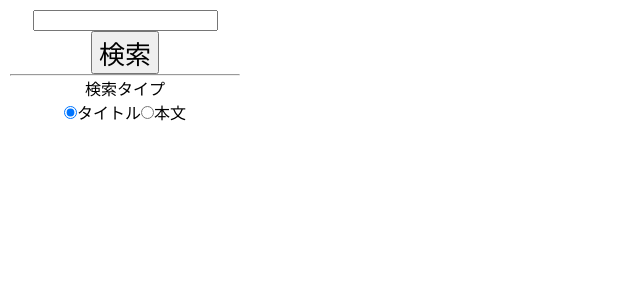
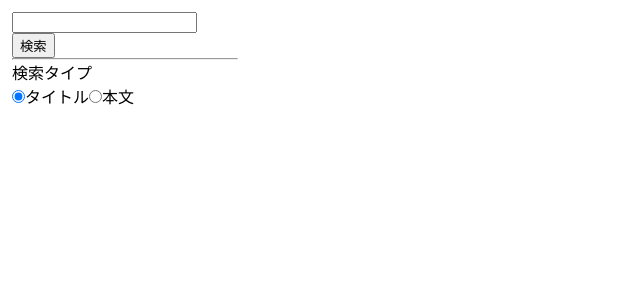
Before and after one commit to maaaashi/qiita-search, a React (Vite) app: page / in a window 1280 px wide. Shown: the top 300 px of the page, without its empty margins (0-640 px from the left). Built offline with nearby package versions, Linux system fonts and the light colour scheme.

Commit message:
css適用

```diff
--- a/src/App.css
+++ /dev/null
@@ -1,42 +0,0 @@
-.App {
-  text-align: center;
-}
-
-.App-logo {
-  height: 40vmin;
-  pointer-events: none;
-}
-
-@media (prefers-reduced-motion: no-preference) {
-  .App-logo {
-    animation: App-logo-spin infinite 20s linear;
-  }
-}
-
-.App-header {
-  background-color: #282c34;
-  min-height: 100vh;
-  display: flex;
-  flex-direction: column;
-  align-items: center;
-  justify-content: center;
-  font-size: calc(10px + 2vmin);
-  color: white;
-}
-
-.App-link {
-  color: #61dafb;
-}
-
-@keyframes App-logo-spin {
-  from {
-    transform: rotate(0deg);
-  }
-  to {
-    transform: rotate(360deg);
-  }
-}
-
-button {
-  font-size: calc(10px + 2vmin);
-}
--- a/src/App.tsx
+++ b/src/components/App.tsx
@@ -1,4 +1,3 @@
-import './App.css'
 import { FormEvent, useState } from 'react'
 
 function App() {
@@ -28,7 +27,7 @@ function App() {
   }
 
   return (
-    <div className='App'>
+    <div className='p-3'>
       <form onSubmit={submitHandler}>
         <input
           type='text'
--- a/src/main.tsx
+++ b/src/main.tsx
@@ -1,7 +1,8 @@
 import React from 'react'
 import ReactDOM from 'react-dom/client'
-import App from './App'
-import './index.css'
+import App from './components/App'
+import './styles/index.css'
+import './styles/tailwind.css'
 
 ReactDOM.createRoot(document.getElementById('root')!).render(
   <React.StrictMode>
--- a/src/index.css
+++ b/src/styles/index.css
@@ -7,10 +7,6 @@ body {
   aspect-ratio: 2/3;
 }
 
-.App {
-  padding: 10px;
-}
-
 ul {
   list-style: none;
 }
@@ -18,6 +14,15 @@ ul {
 a {
   transition: color 0.3s;
   text-decoration: none;
+  width: 100%;
+  display: block;
+  white-space: nowrap;
+  overflow: hidden;
+  text-overflow: ellipsis;
+  margin-top: 2px;
+  margin-bottom: 3px;
+  padding: 2px;
+  border: 1px solid;
 }
 
 a:active {
--- /dev/null
+++ b/src/styles/tailwind.css
@@ -0,0 +1,3 @@
+.p-3 {
+  padding: 0.75rem;
+}
```
Also changed, not shown: 5 other files (tests, documents, lock files or other folders).
